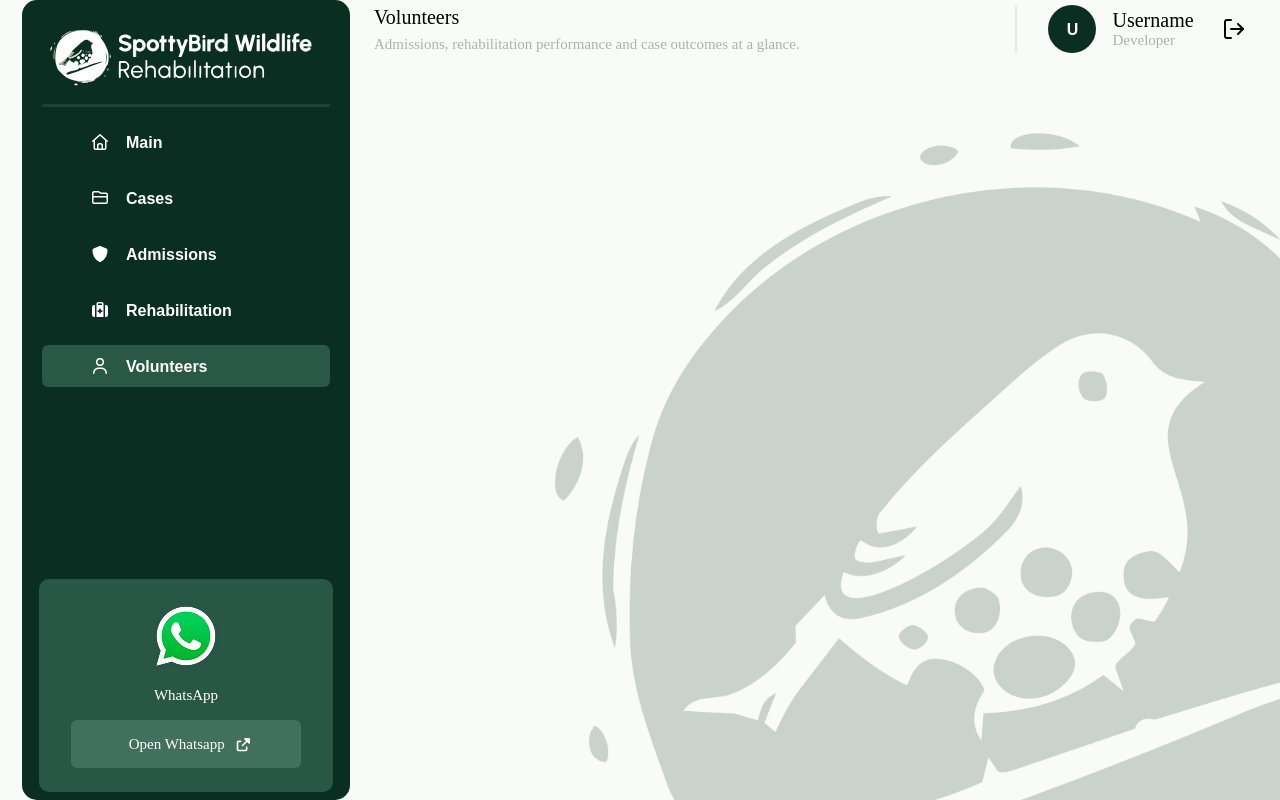
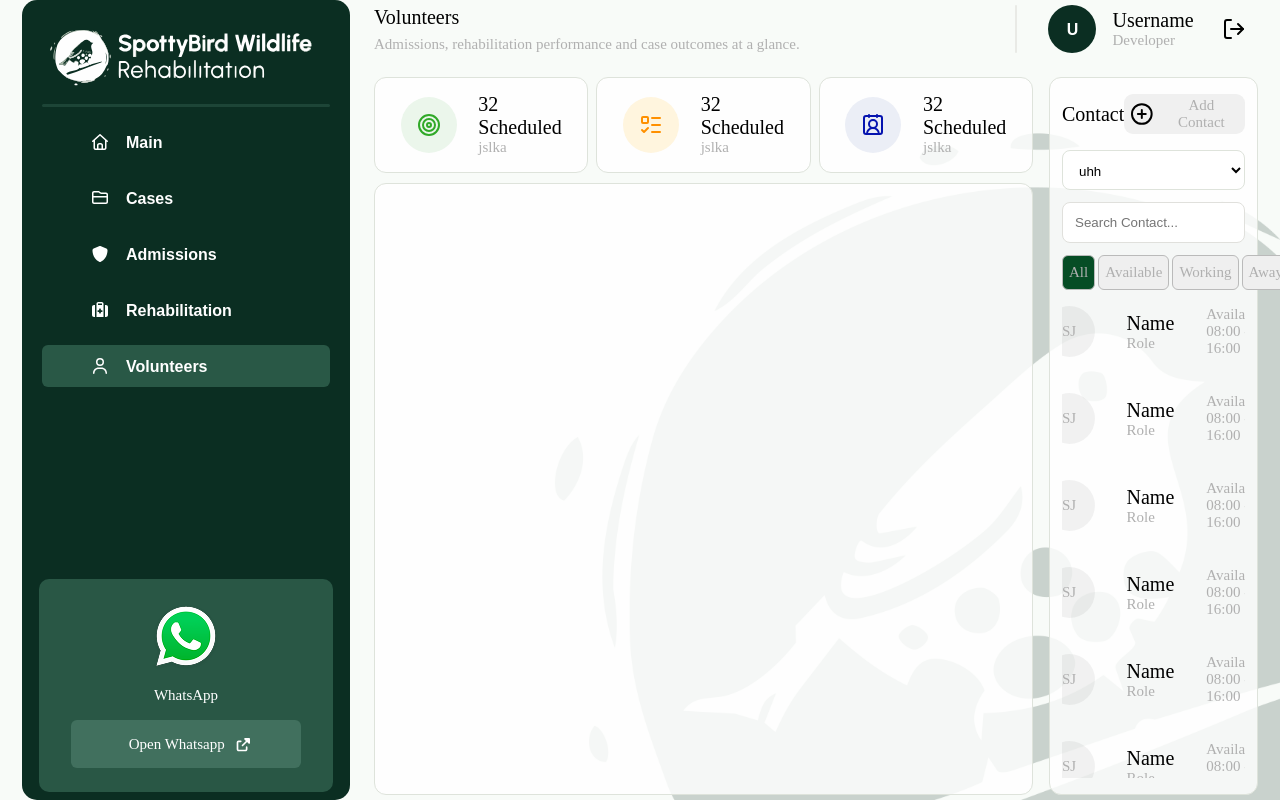
Before and after one commit to RobertvanEijk-OW-251185/DV200_Theme_4_SpottyBird, a React (Vite) app in the folder frontend/: page /volunteers in a window 1280 px wide. Built offline with nearby package versions, Linux system fonts and the light colour scheme.

Commit message:
Finished basics for Volunteer page
Next will be adding the calendar, functionality and linking to the backend for both volunteer scheduling and for calendar usage

```diff
--- a/frontend/src/pages/volunteers.jsx
+++ b/frontend/src/pages/volunteers.jsx
@@ -1,8 +1,12 @@
 // CSS Import
 import "../pagesStyling/MainContent.css";
+import "../pagesStyling/Volunteers.css";
 
 // Component Import
 import PageHeaderComponent from "../components/pagesHeader";
+
+// icon import
+import { Target, ListTodo, ContactRound, CirclePlus } from "lucide-react";
 
 function Volunteers() {
 	return (
@@ -12,6 +16,240 @@ function Volunteers() {
 				description="Admissions, rehabilitation performance and case outcomes at a glance."
 				prevPage=""
 			/>
+
+			<div className="volunteer_schedule_container">
+				<div className="volunteer_info_modules">
+					<div className="info_module module_style">
+						<div className="target_icon">
+							<Target />
+						</div>
+						<div className="info_text">
+							<h3>32</h3>
+							<h3>Scheduled</h3>
+							<p>jslka</p>
+						</div>
+					</div>
+					<div className="info_module module_style">
+						<div className="shifts_icon">
+							<ListTodo />
+						</div>
+						<div className="info_text">
+							<h3>32</h3>
+							<h3>Scheduled</h3>
+							<p>jslka</p>
+						</div>
+					</div>
+					<div className="info_module module_style">
+						<div className="availability_icon">
+							<ContactRound />
+						</div>
+						<div className="info_text">
+							<h3>32</h3>
+							<h3>Scheduled</h3>
+							<p>jslka</p>
+						</div>
+					</div>
+				</div>
+				<div className="volunteer_contact_module module_style">
+					<div className="vol_contact_title_section">
+						<h3>Contact</h3>
+						<button className="add_person_btn">
+							<CirclePlus />
+							<p>Add Contact</p>
+						</button>
+					</div>
+					<div className="contact_actions">
+						<select className="dropdown_date">
+							<option value="fuck">uhh</option>
+						</select>
+						<input
+							className="search_people"
+							placeholder="Search Contact..."></input>
+						<div className="filter_options">
+							<button className="filter_btn filter_btn_active">
+								<p>All</p>
+							</button>
+							<button className="filter_btn">
+								<p>Available</p>
+							</button>
+							<button className="filter_btn">
+								<p>Working</p>
+							</button>
+							<button className="filter_btn">
+								<p>Away</p>
+							</button>
+						</div>
+					</div>
+					<div className="people_list">
+						<div className="contact_person">
+							<div className="contact_icon">
+								<p>SJ</p>
+							</div>
+							<div className="contact_person_information">
+								<h3>Name</h3>
+								<p>Role</p>
+							</div>
+							<div className="contact_person_availability">
+								<div className="available_tag">
+									<p>Available</p>
+								</div>
+								<p>08:00 - 16:00</p>
+							</div>
+						</div>
+						<div className="contact_person">
+							<div className="contact_icon">
+								<p>SJ</p>
+							</div>
+							<div className="contact_person_information">
+								<h3>Name</h3>
+								<p>Role</p>
+							</div>
+							<div className="contact_person_availability">
+								<div className="available_tag">
+									<p>Available</p>
+								</div>
+								<p>08:00 - 16:00</p>
+							</div>
+						</div>
+						<div className="contact_person">
+							<div className="contact_icon">
+								<p>SJ</p>
+							</div>
+							<div className="contact_person_information">
+								<h3>Name</h3>
+								<p>Role</p>
+							</div>
+							<div className="contact_person_availability">
+								<div className="available_tag">
+									<p>Available</p>
+								</div>
+								<p>08:00 - 16:00</p>
+							</div>
+						</div>
+						<div className="contact_person">
+							<div className="contact_icon">
+								<p>SJ</p>
+							</div>
+							<div className="contact_person_information">
+								<h3>Name</h3>
+								<p>Role</p>
+							</div>
+							<div className="contact_person_availability">
+								<div className="available_tag">
+									<p>Available</p>
+								</div>
+								<p>08:00 - 16:00</p>
+							</div>
+						</div>
+						<div className="contact_person">
+							<div className="contact_icon">
+								<p>SJ</p>
+							</div>
+							<div className="contact_person_information">
+								<h3>Name</h3>
+								<p>Role</p>
+							</div>
+							<div className="contact_person_availability">
+								<div className="available_tag">
+									<p>Available</p>
+								</div>
+								<p>08:00 - 16:00</p>
+							</div>
+						</div>
+						<div className="contact_person">
+							<div className="contact_icon">
+								<p>SJ</p>
+							</div>
+							<div className="contact_person_information">
+								<h3>Name</h3>
+								<p>Role</p>
+							</div>
+							<div className="contact_person_availability">
+								<div className="available_tag">
+									<p>Available</p>
+								</div>
+								<p>08:00 - 16:00</p>
+							</div>
+						</div>
+						<div className="contact_person">
+							<div className="contact_icon">
+								<p>SJ</p>
+							</div>
+							<div className="contact_person_information">
+								<h3>Name</h3>
+								<p>Role</p>
+							</div>
+							<div className="contact_person_availability">
+								<div className="available_tag">
+									<p>Available</p>
+								</div>
+								<p>08:00 - 16:00</p>
+							</div>
+						</div>
+						<div className="contact_person">
+							<div className="contact_icon">
+								<p>SJ</p>
+							</div>
+							<div className="contact_person_information">
+								<h3>Name</h3>
+								<p>Role</p>
+							</div>
+							<div className="contact_person_availability">
+								<div className="available_tag">
+									<p>Available</p>
+								</div>
+								<p>08:00 - 16:00</p>
+							</div>
+						</div>
+						<div className="contact_person">
+							<div className="contact_icon">
+								<p>SJ</p>
+							</div>
+							<div className="contact_person_information">
+								<h3>Name</h3>
+								<p>Role</p>
+							</div>
+							<div className="contact_person_availability">
+								<div className="available_tag">
+									<p>Available</p>
+								</div>
+								<p>08:00 - 16:00</p>
+							</div>
+						</div>
+						<div className="contact_person">
+							<div className="contact_icon">
+								<p>SJ</p>
+							</div>
+							<div className="contact_person_information">
+								<h3>Name</h3>
+								<p>Role</p>
+							</div>
+							<div className="contact_person_availability">
+								<div className="available_tag">
+									<p>Available</p>
+								</div>
+								<p>08:00 - 16:00</p>
+							</div>
+						</div>
+						<div className="contact_person">
+							<div className="contact_icon">
+								<p>SJ</p>
+							</div>
+							<div className="contact_person_information">
+								<h3>Name</h3>
+								<p>Role</p>
+							</div>
+							<div className="contact_person_availability">
+								<div className="available_tag">
+									<p>Available</p>
+								</div>
+								<p>08:00 - 16:00</p>
+							</div>
+						</div>
+					</div>
+				</div>
+				<div className="volunteer_calendar module_style"></div>
+			</div>
 		</div>
 	);
 }
--- /dev/null
+++ b/frontend/src/pagesStyling/Volunteers.css
@@ -0,0 +1,216 @@
+.volunteer_schedule_container {
+	display: grid;
+	row-gap: 1.25rem;
+	column-gap: 1rem;
+	align-self: stretch;
+	/* flex: 1 0 0; */
+	grid-template-rows: repeat(7, minmax(0, 1fr));
+	grid-template-columns: repeat(4, minmax(0, 1fr));
+
+	width: 100%;
+	height: 93%;
+}
+
+.module_style {
+	border-radius: 0.75rem;
+	border: 1px solid #dee3db;
+	background: #ffffffd0;
+}
+
+/* info modules */
+.volunteer_info_modules {
+	grid-row: 1 / span 1;
+	grid-column: 1 / span 3;
+
+	display: flex;
+	flex-direction: row;
+	gap: 0.5rem;
+}
+
+.info_module {
+	display: flex;
+	flex-direction: row;
+	justify-content: space-evenly;
+	align-items: center;
+
+	padding: 0.25rem;
+
+	width: 100%;
+	height: 100%;
+}
+
+.target_icon,
+.shifts_icon,
+.availability_icon {
+	display: flex;
+	justify-content: center;
+	align-items: center;
+
+	padding: 1rem;
+
+	gap: 0.5rem;
+
+	border-radius: 10rem;
+}
+
+.target_icon {
+	background-color: #ebf6eb;
+	color: #30a928;
+}
+
+.shifts_icon {
+	background-color: #fff5de;
+	color: #ff9000;
+}
+
+.availability_icon {
+	background-color: #ebeef6;
+	color: #0513af;
+}
+
+.volunteer_calendar {
+	grid-row: 2 / span 6;
+	grid-column: 1 / span 3;
+}
+
+/* Calendar */
+/*  */
+
+/* Contact Book */
+.volunteer_contact_module {
+	grid-row: 1 / span 7;
+	grid-column: 4 / span 1;
+
+	display: flex;
+	flex-direction: column;
+	justify-content: flex-start;
+	align-items: center;
+
+	gap: 1rem;
+	padding: 1rem 0.75rem;
+}
+
+.vol_contact_title_section {
+	display: flex;
+	justify-content: space-between;
+	align-items: center;
+	align-self: stretch;
+}
+
+.add_person_btn {
+	display: flex;
+	width: 10.0625rem;
+	height: 2.5rem;
+	justify-content: center;
+	align-items: center;
+	gap: 0.625rem;
+
+	border-style: none;
+	border-radius: 0.5625rem;
+	background: #f0f0f0;
+}
+
+.contact_actions {
+	display: flex;
+	flex-direction: column;
+	justify-content: center;
+	align-items: center;
+
+	gap: 0.75rem;
+
+	width: 100%;
+}
+
+.dropdown_date {
+	display: flex;
+	height: 2.5rem;
+	padding: 0.75rem;
+	justify-content: space-between;
+	align-items: center;
+	align-self: stretch;
+
+	border-radius: 0.5rem;
+	border: 1px solid #dee3db;
+	background: #fff;
+}
+
+.search_people {
+	display: flex;
+	/* height: 2.5rem; */
+	padding: 0.75rem;
+	align-items: center;
+	gap: 0.9375rem;
+	align-self: stretch;
+
+	border-radius: 0.5rem;
+	border: 1px solid #e0e0dc;
+	background: #fff;
+}
+
+.filter_options {
+	display: flex;
+	height: 2.1875rem;
+	justify-content: space-between;
+	align-items: center;
+	gap: 0.1875rem;
+	align-self: stretch;
+}
+
+.filter_btn {
+	display: flex;
+	flex-direction: column;
+	align-items: center;
+	justify-content: center;
+
+	height: 2.1875rem;
+
+	gap: 0.625rem;
+	flex: 1 0 0;
+
+	border-radius: 0.375rem;
+	border: 0.5px solid #bababa;
+}
+
+.filter_btn_active {
+	border-radius: 0.375rem;
+	background: #064d25;
+}
+
+.people_list {
+	display: flex;
+	flex-direction: column;
+	align-items: center;
+	justify-content: flex-start;
+	/* width: 21.25rem; */
+	width: 100%;
+	gap: 2.25rem;
+	flex: 1 0 0;
+
+	overflow-y: scroll;
+}
+
+.contact_person {
+	display: flex;
+	flex-direction: row;
+	align-items: center;
+	justify-content: center;
+	gap: 2rem;
+	align-self: stretch;
+	width: 100%;
+	/* height: fit-content; */
+}
+
+.contact_icon {
+	display: flex;
+	/* width: 3rem; */
+	flex-direction: column;
+	justify-content: center;
+	align-items: center;
+
+	flex-shrink: 0;
+	align-self: stretch;
+	aspect-ratio: 1/1;
+
+	border-radius: 10.21875rem;
+	background: rgba(0, 0, 0, 0.05);
+}
```
